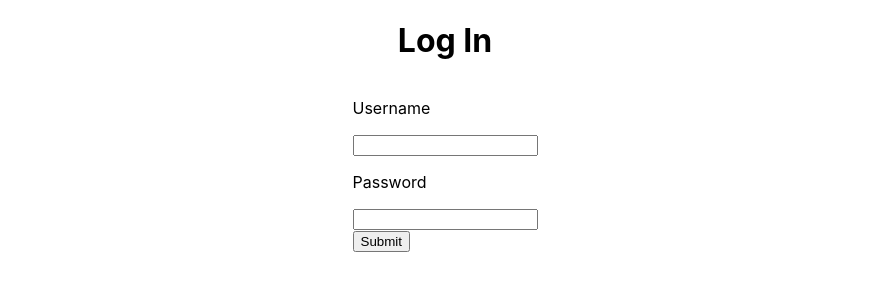
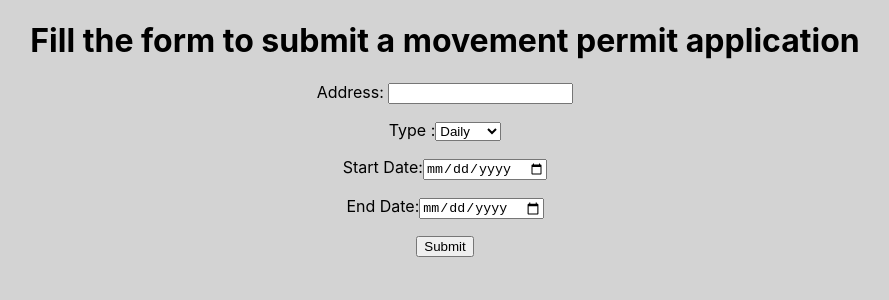
Before and after one commit to GeorgeSeiras/MovementPermits, a React (Create React App) app in the folder internet/: page /permits/create in a window 1280 px wide. Shown: the top 300 px of the page, without its empty margins (195-1084 px from the left). Built offline with nearby package versions, Linux system fonts and the light colour scheme.

Commit message:
add: createPermit date changes automatically, basic ccs, userID query param on get permits

```diff
--- a/internet/src/App.js
+++ b/internet/src/App.js
@@ -5,9 +5,9 @@ import {
   Route
 } from "react-router-dom";
 import React from 'react';
-import createPermit from "./components/createPermit";
-import viewPermits from "./components/viewPermits";
-import viewPermit from "./components/viewPermit";
+import CreatePermit from "./components/createPermit";
+import ViewPermits from "./components/viewPermits";
+import ViewPermit from "./components/viewPermit";
 import Login from "./components/login";
 import Token from "./components/token";
 
@@ -16,9 +16,9 @@ function App() {
 
   const { token, setToken } = Token();
 
-  if (!token) {
-    return <Login setToken={setToken} />
-  }
+  // if (!token) {
+  //   return <Login setToken={setToken} />
+  // }
 
   return (
     <main>
@@ -26,9 +26,9 @@ function App() {
         <Router>
           <Switch>
             <Route exact path="/login"> <Login /> </Route>
-            <Route exact path={["/","/permits"]}> <viewPermits /> </Route>
-            <Route exact path="/permits/create"> <createPermit /> </Route>
-            <Route exact path="/permits/:id"> <viewPermit /> </Route>
+            <Route exact path={["/","/permits"]}> <ViewPermits/> </Route>
+            <Route exact path="/permits/create"> <CreatePermit /> </Route>
+            <Route exact path="/permits/:id"> <ViewPermit /> </Route>
           </Switch>
         </Router>
       </div>
--- /dev/null
+++ b/internet/src/components/createPermit.css
@@ -0,0 +1,12 @@
+body, html{
+    margin: 0;
+    height: 100vh;
+}
+
+.container{
+    background:lightgray;
+    display: inline-block;
+    text-align:center;
+    min-height: 100vh;
+
+}
--- a/internet/src/components/createPermit.js
+++ b/internet/src/components/createPermit.js
@@ -1,42 +1,42 @@
 import React from "react";
-class createPermit extends React.Component {
+import "./createPermit.css";
+class CreatePermit extends React.Component {
     render() {
         return (
-            <div>
+            <div className="container">
                 <h1>Fill the form to submit a movement permit application</h1>
                 <p> Address: <input type="text" id="address"></input></p>
                 <p>Type :<select id="type">
                     <option value="daily">Daily</option>
                     <option value="weekly">Weekly</option>
-                    <option value="montly">Montly</option>
+                    <option value="monthly">Montly</option>
                 </select></p>
                 <p> Start Date:<input type="date" id="startDate" onChange={() => {
-                    const type = document.getElementById("type").nodeValue;
-                    var newDate = document.getElementById("startDate").innerHTML;
+                    const type = document.getElementById("type").value;
+                    document.getElementById("endDate").value = document.getElementById("startDate").value;
                     if (type === "daily") {
-                        newDate += 1;
+                        document.getElementById("endDate").stepUp();
+
                     } else if (type === "weekly") {
-                        newDate += 7;
+                        document.getElementById("endDate").stepUp(7);
                     } else if (type === "monthly") {
-                        newDate += 30;
+                        document.getElementById("endDate").stepUp(30);
                     }
-                    document.getElementById("endDate").innerHTML = newDate;
                 }}></input></p>
                 <p> End Date:<input type="date" id="endDate" onChange={() => {
-                    const type = document.getElementById("type").nodeValue;
-                    var newDate = document.getElementById("endDate").innerHTML;
+                    const type = document.getElementById("type").value;
+                    document.getElementById("startDate").value = document.getElementById("endDate").value;
                     if (type === "daily") {
-                        newDate += 1;
+                        document.getElementById("startDate").stepDown();
                     } else if (type === "weekly") {
-                        newDate += 7;
+                        document.getElementById("startDate").stepDown(7);
                     } else if (type === "monthly") {
-                        newDate += 30;
+                        document.getElementById("startDate").stepDown(30);
                     }
-                    document.getElementById("startDate").innerHTML = newDate;
                 }}></input></p>
-                <p id="message" class="message"></p>
+                <p id="message" className="message"></p>
                 <p>
-                    <button onclick={async () => {
+                    <button onClick={async () => {
                         if (this.validateInput()) {
                             const requestOptions = {
                                 method: 'POST',
@@ -94,4 +94,4 @@ class createPermit extends React.Component {
     }
 }
 
-export default createPermit;
+export default CreatePermit;
--- a/internet/src/components/viewPermit.js
+++ b/internet/src/components/viewPermit.js
@@ -1,6 +1,6 @@
 import React from "react";
 
-class viewPermit extends React.Component {
+class ViewPermit extends React.Component {
     constructor() {
         super();
         this.state = {
@@ -60,4 +60,4 @@ class viewPermit extends React.Component {
     }
 }
 
-export default viewPermit;
+export default ViewPermit;
--- /dev/null
+++ b/internet/src/components/viewPermits.css
@@ -0,0 +1,51 @@
+body, html{
+    margin: 0;
+    height: 100vh;
+}
+
+th, td {
+    border: 1px solid black;
+}
+
+.last{
+    border:none;
+}
+
+.container{
+    height:100%;
+    width:100%;
+
+}
+
+.left {
+    background:whitesmoke;
+    float:left;
+    width:25%;
+    display: flex;
+    height: 100vh;
+
+}
+.right{
+    background:whitesmoke;
+    float:right;
+    width:25%;
+    display: flex;
+    height: 100vh;
+
+}
+.central{
+    width:50%;
+    background:lightgray;
+    display: inline-block;
+    justify-content: center;
+    align-items: center;
+    text-align:center;
+    height: 100vh;
+}
+
+.permitTable{
+    margin:auto;
+}
+.createButton{
+    margin:auto;
+}
--- a/internet/src/components/viewPermits.js
+++ b/internet/src/components/viewPermits.js
@@ -1,6 +1,7 @@
 import React from "react";
+import "./viewPermits.css";
 
-class viewPermits extends React.Component {
+class ViewPermits extends React.Component {
     constructor() {
         super();
         this.state = {
@@ -10,23 +11,23 @@ class viewPermits extends React.Component {
     };
 
     async componentDidMount() {
-        const responseMe = await fetch("http://localhost:8080/user/me", {
-            method: 'POST',
-            headers: {
-                'Content-Type': 'application/json'
-            },
-            body: JSON.stringify({ token: localStorage.getItem('token') })
-        });
-        if (!responseMe.ok) {
-            document.getElementById("message").innerHTML = "There was an error while retrieving your permits";
-        }
-        const dataMe = await responseMe.json();
-        this.setState({ user: dataMe });
+        // const responseMe = await fetch("http://localhost:8080/user/me", {
+        //     method: 'POST',
+        //     headers: {
+        //         'Content-Type': 'application/json'
+        //     },
+        //     body: JSON.stringify({ token: localStorage.getItem('token') })
+        // });
+        // if (!responseMe.ok) {
+        //     document.getElementById("message").innerHTML = "There was an error while retrieving your permits";
+        // }
+        // const dataMe = await responseMe.json();
+        // this.setState({ user: dataMe });
 
-        const responsePermits = await fetch("http://localhost:8080/permits?userId=" + this.state.user.userID);
-        if (!responsePermits.ok) {
-            document.getElementById("message").innerHTML = "There was an error while retrieving your permits";
-        }
+        const responsePermits = await fetch("http://localhost:8080/permits"/*?userID=" + this.state.user.userID*/);
+        // if (!responsePermits.ok) {
+        //     document.getElementById("message").innerHTML = "There was an error while retrieving your permits";
+        // }
         const dataPermits = await responsePermits.json();
         this.setState({ permits: dataPermits })
 
@@ -36,11 +37,13 @@ class viewPermits extends React.Component {
             return (<h2>No permits found</h2>)
         }
         return (
-            <div>
-                <button onClick={
-                    window.location.replace = "/permits/create"
-                }>Create Permit Request</button>
-                <table >
+            <div className="container">
+                <div className="left"></div>
+                <div className="central">
+                    <button className="createButton" onClick={() => {
+                        window.location.replace("/permits/create")
+                    }}>Create Permit Request</button>
+                    <table className="permitTable">
                         <tbody id="permitTable">
                             <tr>
                                 <td>Type</td>
@@ -54,15 +57,17 @@ class viewPermits extends React.Component {
                                     <td>{permit.startDate}</td>
                                     <td>{permit.endDate}</td>
                                     <td>{permit.status}</td>
-                                <td><button type="button" onClick={() => { window.location.replace("/permits/" + permit.permitID) }}>View</button></td>
+                                    <td className="last"><button type="button" onClick={() => { window.location.replace("/permits/" + permit.permitID) }}>View</button></td>
                                 </tr>)
                             })}
                         </tbody>
                     </table>
-                <p id="message" style={{ color: "red" }}></p>
+                    <p id="message" className="message" style={{ color: "red" }}></p>
+                </div>
+                <div className="right"></div>
             </div>
         )
     }
 }
 
-export default viewPermits;
+export default ViewPermits;
```
Also changed, not shown: 2 other files (tests, documents, lock files or other folders). Lines whose indentation alone changed are shown as unchanged.
